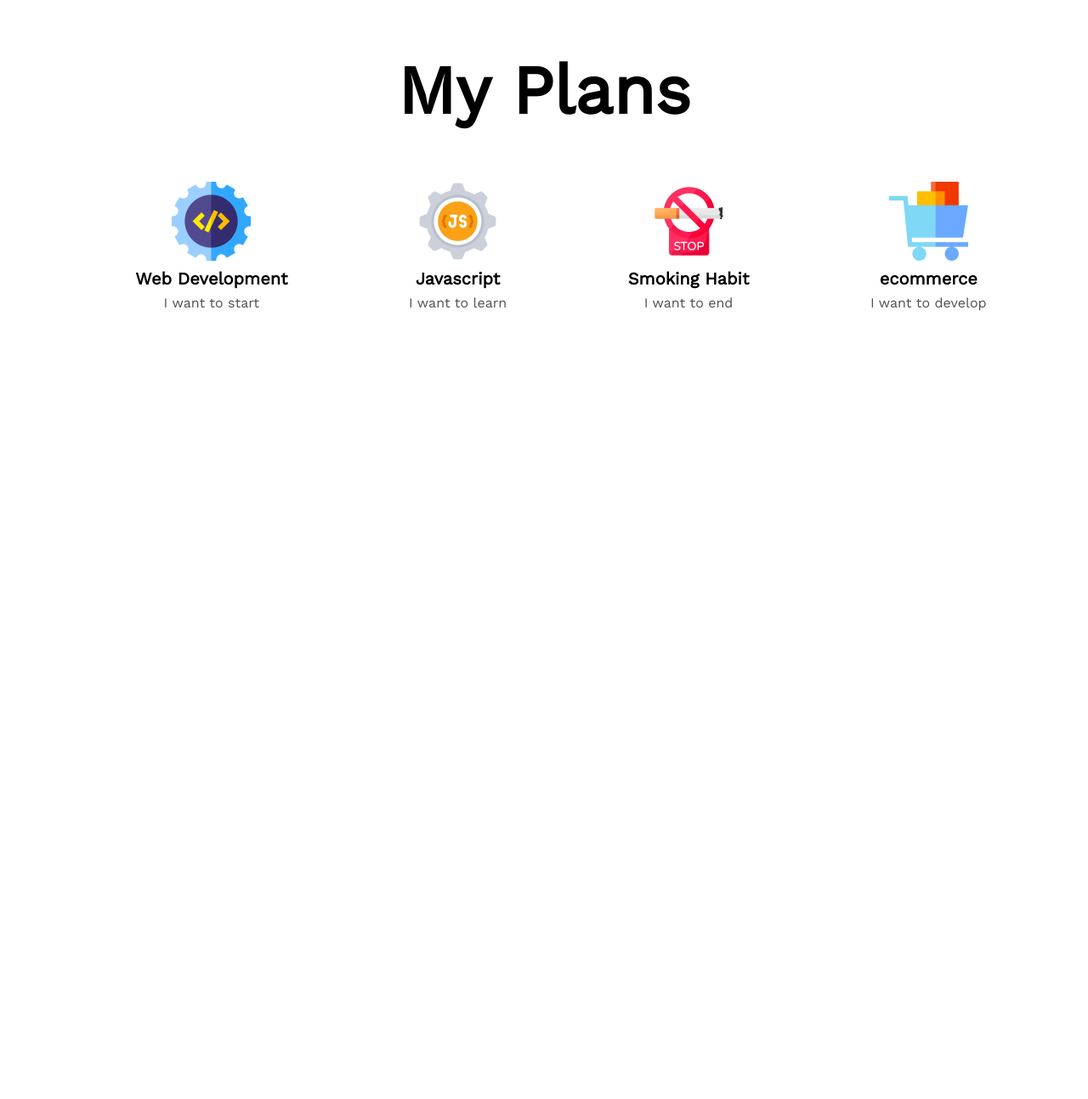
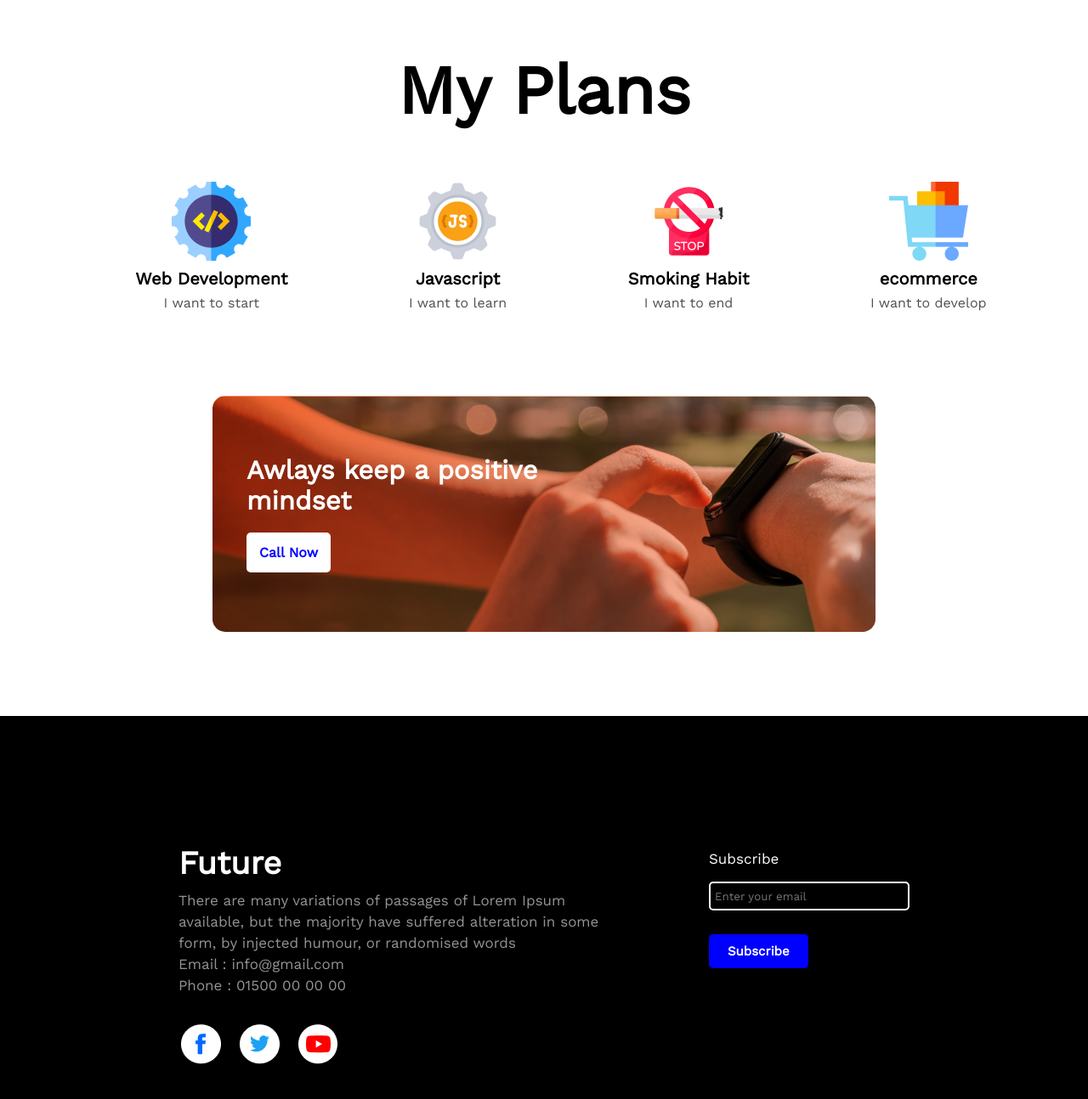
Before and after one commit to zahidhasan398/assignment-one, a plain HTML site: page index.html in a window 1280 px wide. Shown: the part 1808-3102 px from the top of the page at 85% size. Before the commit the page ends 2178 px from the top, so only its background shows below. Drawn offline with nearby package versions, Linux system fonts and the light colour scheme.

Commit message:
add footer

```diff
--- a/index.html
+++ b/index.html
@@ -56,9 +56,30 @@
                 </li>
               </ul>
            </section>
+           <section class="always-keep-positive-section">
+             <h1>Awlays keep a positive <br> mindset</h1>
+             <button class="positive-section-btn">Call Now</button>
+           </section>
     </main>
     <footer>
-
+        <div>
+            <h1>Future</h1>
+            <p>There are many variations of passages of Lorem Ipsum available, but the majority have suffered alteration in some form, by injected humour, or randomised words</p>
+            <h5>Email : info@gmail.com</h5>
+            <h5>Phone : 01500 00 00 00</h5>
+            <ul class="footer-social-icon">
+                <li><a href=""><img src="images/icons/fb.png" alt=""></a></li>
+                <li><a href=""><img src="images/icons/twitter.png" alt=""></a></li>
+                <li><a href=""><img src="images/icons/youtube.png" alt=""></a></li>
+            </ul>
+        </div>
+        <div>
+            <h3>Subscribe</h3>
+            <form action="">
+                <input type="email" placeholder="Enter your email">
+                <input type="submit" value="Subscribe">
+            </form>
+        </div>
     </footer>
 </body>
 </html>
--- a/style/style.css
+++ b/style/style.css
@@ -98,3 +98,86 @@
     line-height: 21px;
     color: #000000b0;
 }
+/* always-keep-positive-section */
+.always-keep-positive-section{
+
+    background-image:url(../images/gradient2.png), url(../images/watch.png);
+    background-repeat: no-repeat;
+    margin: 99px 250px;
+    border-radius: 15px;
+    padding: 70px 40px;
+    background-blend-mode: multiply;
+}
+.always-keep-positive-section h1{
+    font-weight: 700;
+    font-size: 31px;
+    line-height: 36px;
+    color: white;
+}
+.positive-section-btn{
+    font-weight: 700;
+    font-size: 16px;
+    background-color: white;
+    padding: 14px 15px;
+    border-radius: 5px;
+    color: blue;
+    border: 0px;
+    margin-top: 19px;
+}
+/* style footer */
+footer{
+    display: flex;
+    background-color: black;
+    padding: 141px 210px;
+    color: white;
+    gap: 111px;
+}
+footer div h1{
+    font-size: 38px;
+    font-weight: 700;
+    line-height: 64px;
+}
+footer div p{
+    font-size: 17px;
+    font-weight: 400;
+    line-height: 25px;
+    color: #ffffff94;
+}
+footer div h5{
+    font-size: 17px;
+    font-weight: 400;
+    line-height: 25px;
+    color: #ffffff94;
+}
+.footer-social-icon{
+    display: flex;
+    gap: 22px;
+    margin: 33px -37px;
+}
+
+.footer-social-icon li{
+    list-style: none;
+}
+footer div h3{
+    font-size: 17px;
+    font-weight: 400;
+    line-height: 54px;
+}
+form input[type="email"]{
+    width: 222px;
+    height: 20px;
+    padding: 5px;
+    background: black;
+    border: 2px solid white;
+    border-radius: 5px;
+}
+form input[type="submit"]{
+    font-size: 15px;
+    font-weight: 700;
+    color: white;
+    background-color: blue;
+    padding: 11px 22px;
+    border: 0px;
+    border-radius: 5px;
+    margin: 28px 0px;
+}
```
